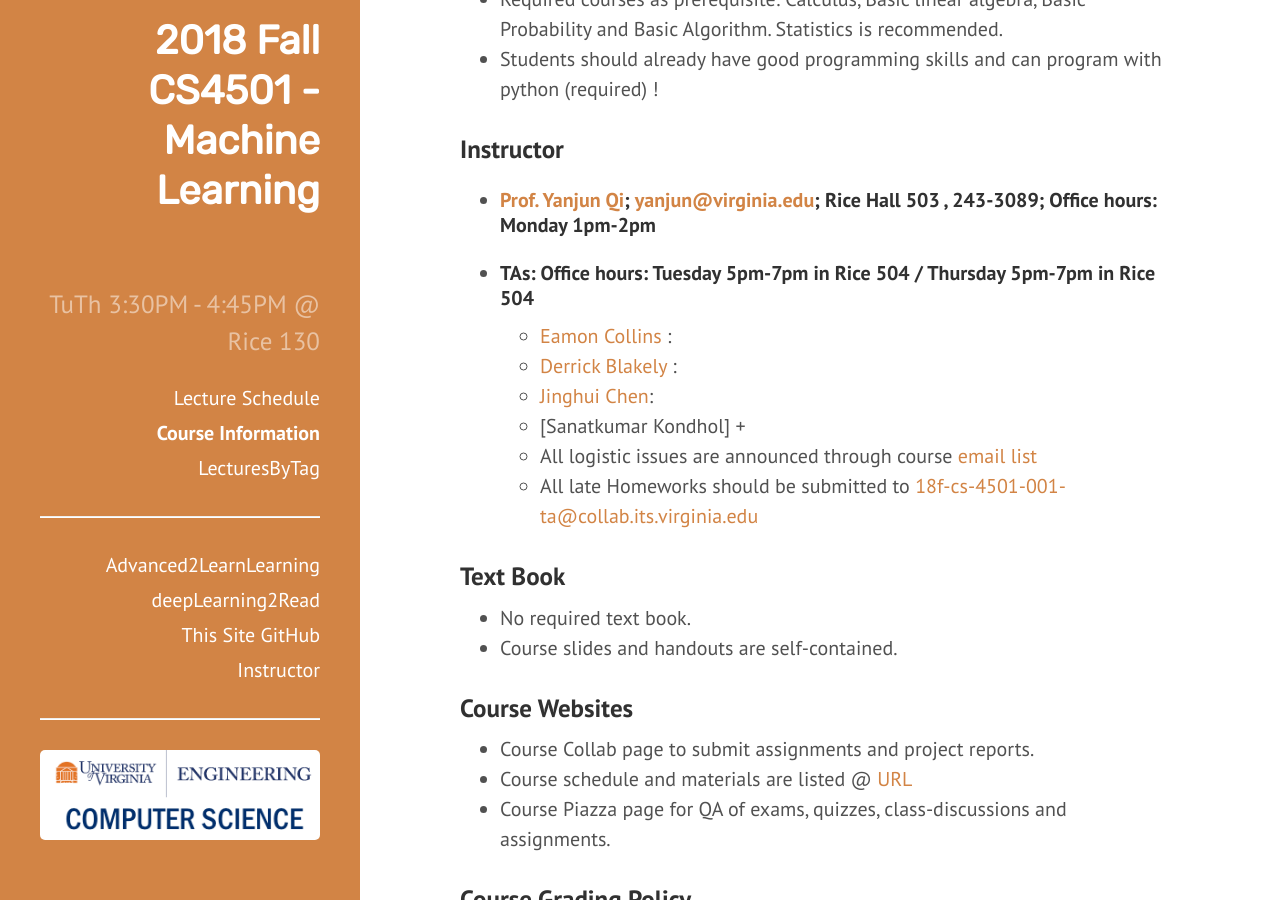
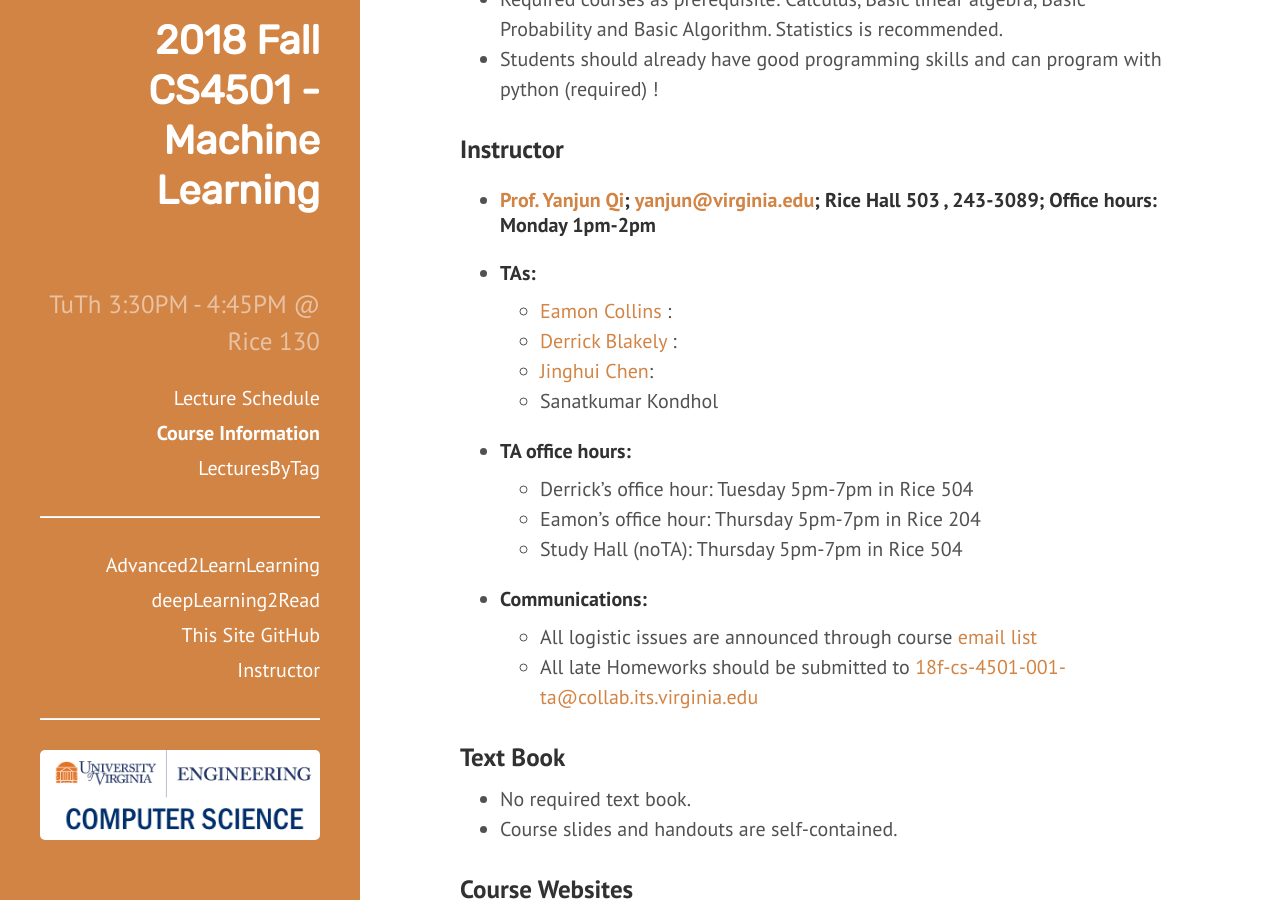
Before and after one commit to dblakely/2018fUVA-CS4501MachineLearning, a Jekyll site: the page built from About.md, in a window 1280 px wide and 900 px high, scrolled down 823 px. Built offline with Jekyll 4.4.1, drawn with Linux system fonts in a browser that asks for light colours.

Commit message:
update revised TA office hours

```diff
--- a/About.md
+++ b/About.md
@@ -30,15 +30,25 @@ desc: "Information for UVA CS 4501 Machine Learning"
 ### Instructor
 
 + ##### [Prof. Yanjun Qi](http://www.cs.virginia.edu/yanjun/); [yanjun@virginia.edu](mailto:yanjun@virginia.edu);  Rice Hall 503 , 243-3089;  Office hours:  Monday 1pm-2pm
-+ ##### TAs: Office hours:  Tuesday 5pm-7pm in Rice 504 / Thursday 5pm-7pm in Rice 504
+
++ ##### TAs:
   + [Eamon Collins ](mailto:ec3bd@virginia.edu):
   + [Derrick Blakely ](mailto:agk7uc@virginia.edu):
   + [Jinghui Chen](mailto:jc4zg@virginia.edu):
-  + [Sanatkumar Kondhol]
-  +
+  + Sanatkumar Kondhol
+
+
++ #### TA office hours:
+  + Derrick's office hour: Tuesday 5pm-7pm in Rice 504
+  + Eamon's office hour: Thursday 5pm-7pm in Rice 204
+  + Study Hall (noTA): Thursday 5pm-7pm in Rice 504
+
++ #### Communications:
   + All logistic issues are announced through course [email list](mailto:18f-cs-4501-001@collab.its.virginia.edu)
   + All late Homeworks should be submitted to
   [18f-cs-4501-001-ta@collab.its.virginia.edu](mailto:18f-cs-4501-001-ta@collab.its.virginia.edu)
+
+
 
 
 ### Text Book
```
